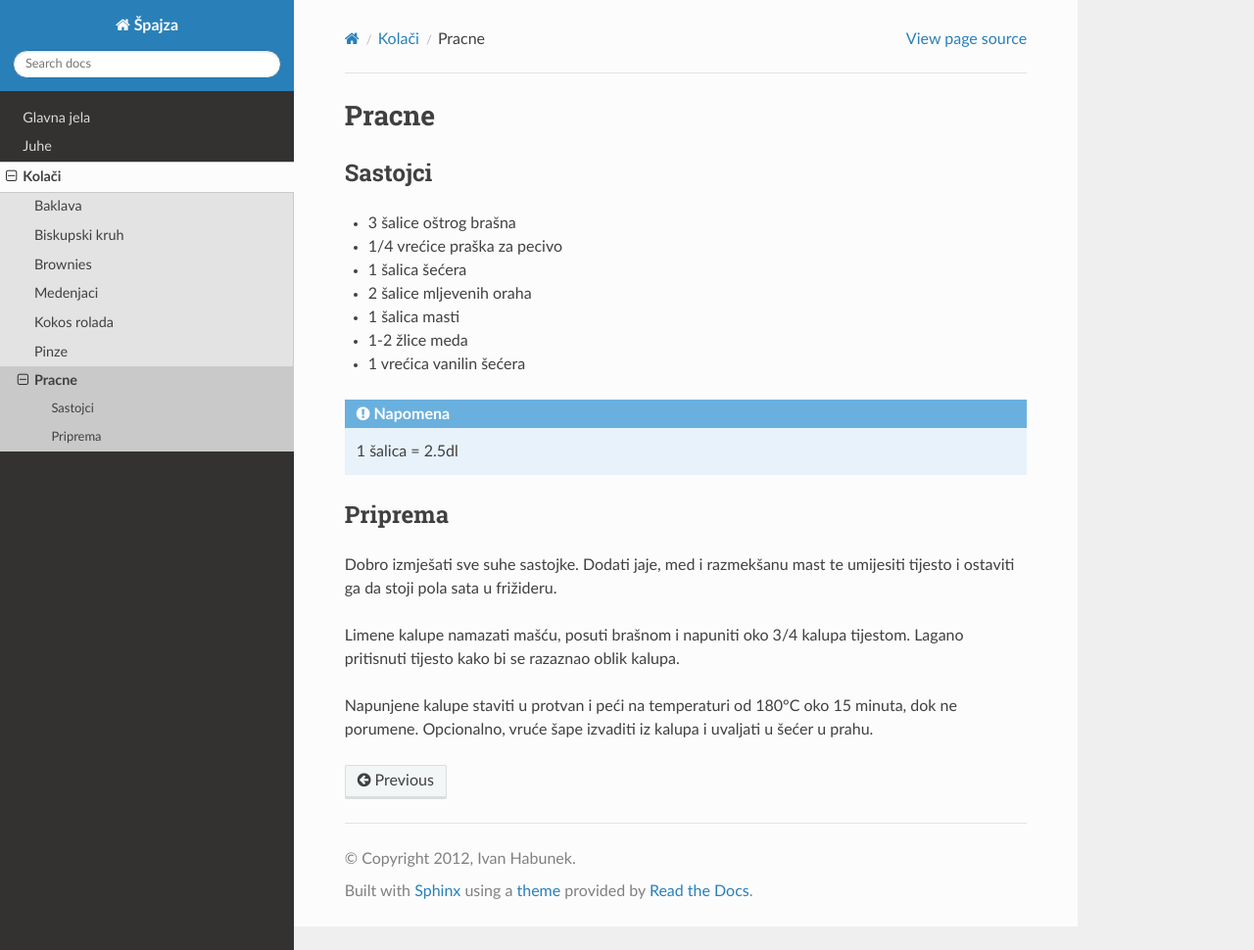
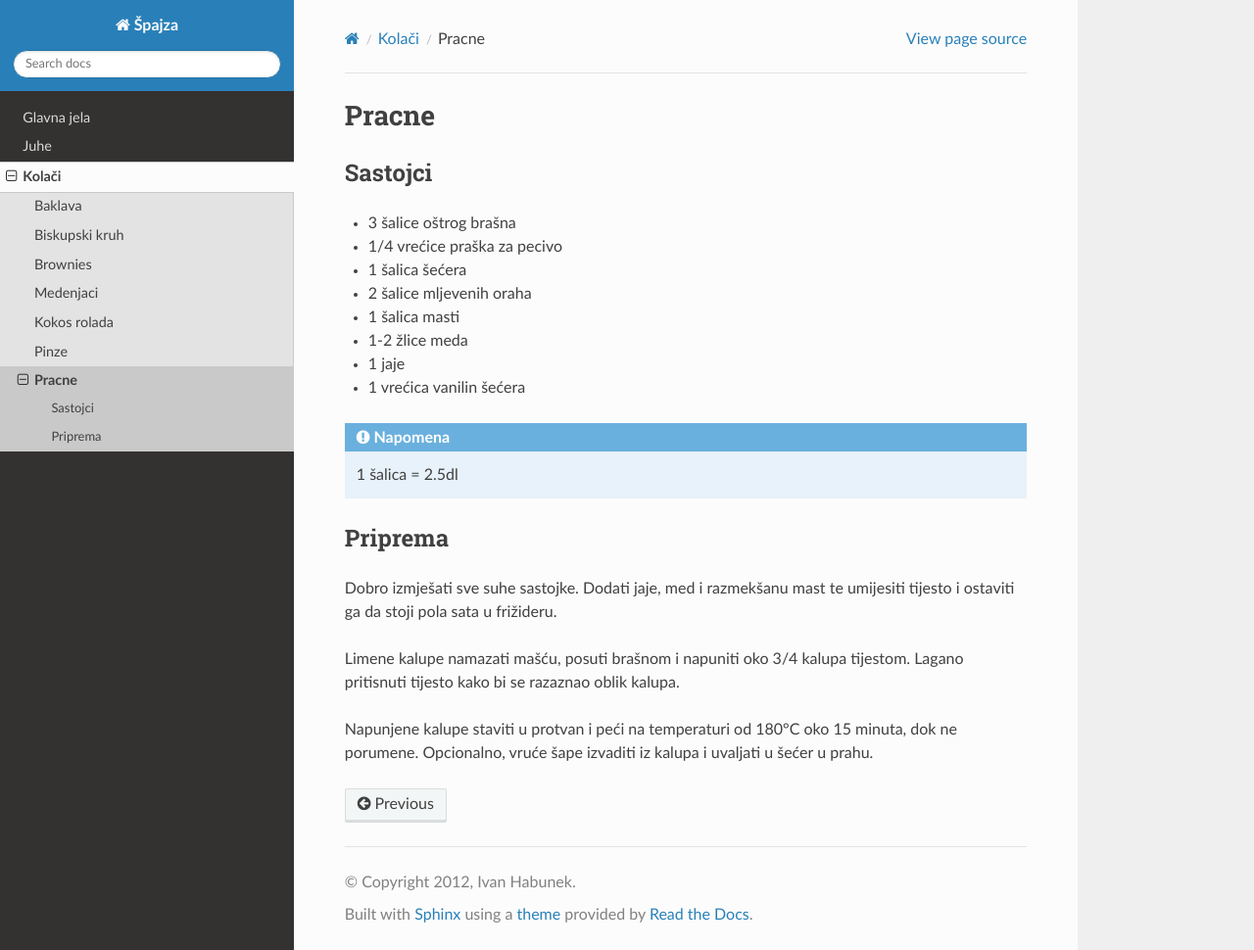
Before and after one commit to ihabunek/spajza, a Sphinx documentation site: the page built from source/kolaci/pracne.rst, in a window 1280 px wide and 970 px high. Shown: the whole window at 98% size. Built offline with Sphinx 7.4.7 and the Read the Docs theme 2.0.0, drawn with Linux system fonts in a browser that asks for light colours.

Commit message:
Update pracne.rst

```diff
--- a/source/kolaci/pracne.rst
+++ b/source/kolaci/pracne.rst
@@ -10,6 +10,7 @@ Sastojci
 * 2 šalice mljevenih oraha
 * 1 šalica masti
 * 1-2 žlice meda
+* 1 jaje
 * 1 vrećica vanilin šećera
 
 .. note::
```
